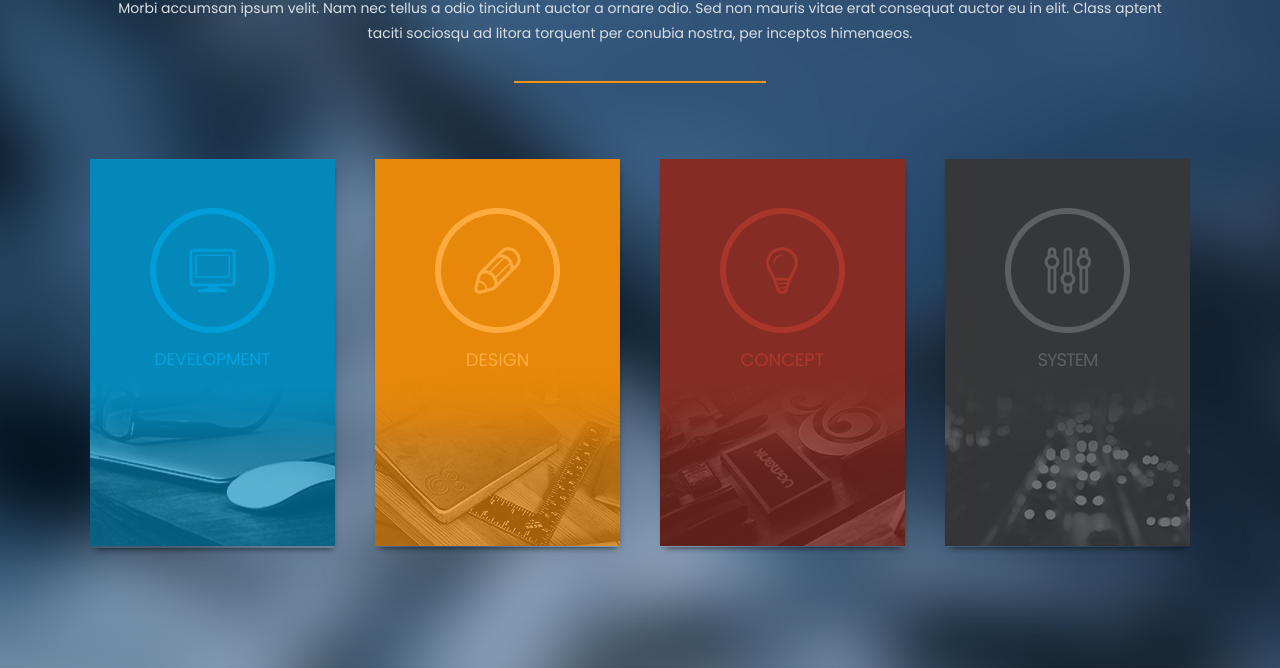
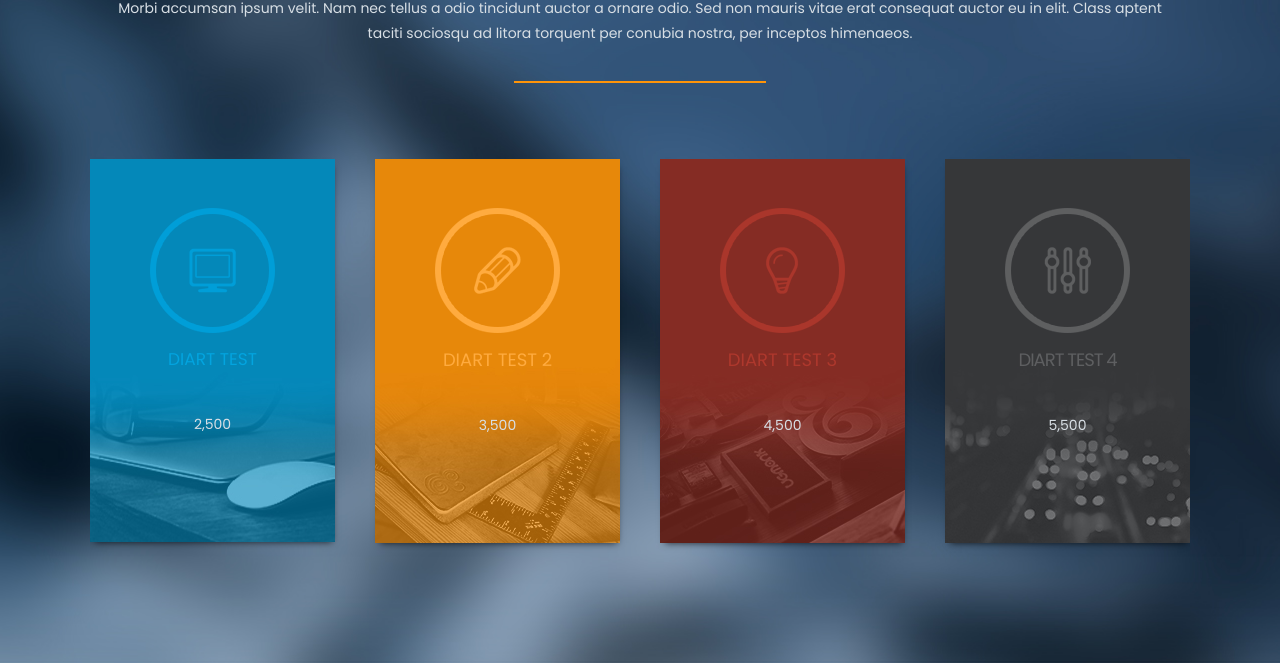
Before and after one commit to DiartN/gatsby-project, a Gatsby site: page /services in a window 1280 px wide. Shown: the part 203-871 px from the top of the page. Built offline with nearby package versions, Linux system fonts and the light colour scheme; Gatsby itself is replaced by a stand-in of ours.

Commit message:
Added json data.

```diff
--- a/src/css/theme.css
+++ b/src/css/theme.css
@@ -939,7 +939,7 @@
 }
 
 .Services_sec .Serviceside li.Development {
-    padding: 44px 0px 161px 0px;
+    padding: 44px 0px 70px 0px;
     background: url(../img/Development-bg.jpg) no-repeat;
     box-shadow: 1px 4px 7px -4px rgba(0, 0, 0, 0.75);
 }
@@ -966,7 +966,7 @@
 }
 
 .Services_sec .Serviceside li.Desdin {
-    padding: 44px 0px 159px 0px;
+    padding: 44px 0px 70px 0px;
     background: url(../img/desgin-bg.jpg) no-repeat;
     box-shadow: 1px 4px 7px -4px rgba(0, 0, 0, 0.75);
 }
@@ -993,7 +993,7 @@
 }
 
 .Services_sec .Serviceside li.Concept {
-    padding: 44px 0px 159px 0px;
+    padding: 44px 0px 70px 0px;
     background: url(../img/concept-bg.jpg) no-repeat;
     box-shadow: 1px 4px 7px -4px rgba(0, 0, 0, 0.75);
 }
@@ -1020,7 +1020,7 @@
 }
 
 .Services_sec .Serviceside li.System {
-    padding: 44px 0px 159px 0px;
+    padding: 44px 0px 70px 0px;
     background: url(../img/systam-bg.jpg) no-repeat;
     box-shadow: 1px 4px 7px -4px rgba(0, 0, 0, 0.75);
 }
--- /dev/null
+++ b/src/data.json
@@ -0,0 +1,23 @@
+{
+    "content": [{
+            "item": "Diart Test",
+            "price": "2,500",
+            "className": "Development"
+        },
+        {
+            "item": "Diart Test 2",
+            "price": "3,500",
+            "className": "Desdin"
+        },
+        {
+            "item": "Diart Test 3",
+            "price": "4,500",
+            "className": "Concept"
+        },
+        {
+            "item": "Diart Test 4",
+            "price": "5,500",
+            "className": "System"
+        }
+    ]
+}
--- a/src/pages/services.js
+++ b/src/pages/services.js
@@ -1,5 +1,6 @@
 import React from 'react'
 import Container from '../components/Container'
+import JSONData from '../data.json';
 
 export default function services() {
     return (
@@ -12,26 +13,18 @@
                         <div class="Line"></div>
                         <div class="Serviceside">
                             <ul>
-                                <li class="Development">
-                                    <a href="#services">
-                                        <h4>DEVELOPMENT</h4>
-                                    </a>
-                                </li>
-                                <li class="Desdin">
-                                    <a href="#services">
-                                        <h4>DESIGN</h4>
-                                    </a>
-                                </li>
-                                <li class="Concept">
-                                    <a href="#services">
-                                        <h4>CONCEPT</h4>
-                                    </a>
-                                </li>
-                                <li class="System">
-                                    <a href="#services">
-                                        <h4>SYSTEM</h4>
-                                    </a>
-                                </li>
+                                {JSONData.content.map((data, index) => {
+                                    return (
+                                        <>
+                                            <li class={data.className}>
+                                                <a href="#services">
+                                                    <h4 key={`content_item_${index}`}>{data.item}</h4>
+                                                    <p key={`content_item_${index}`}>{data.price}</p>
+                                                </a>
+                                            </li>
+                                        </>
+                                    )
+                                })}
                             </ul>
                         </div>
                     </div>
```
